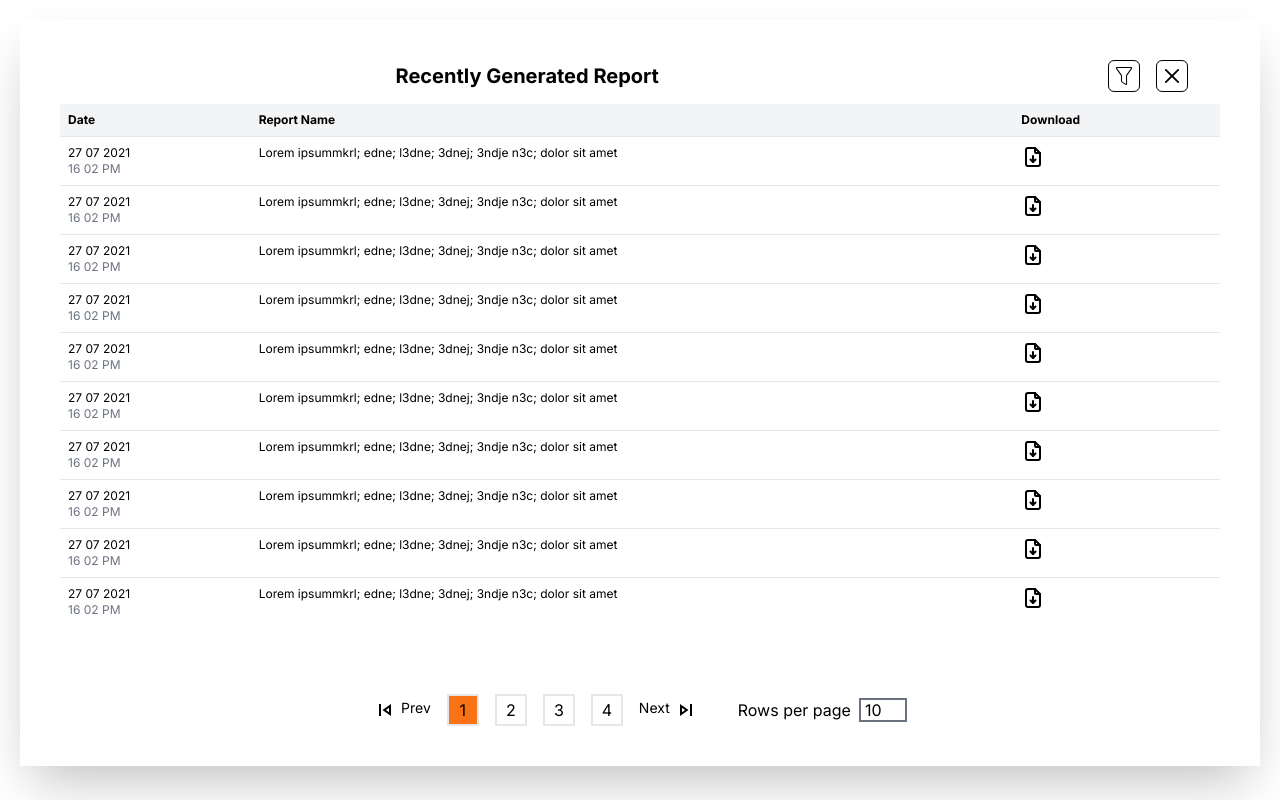
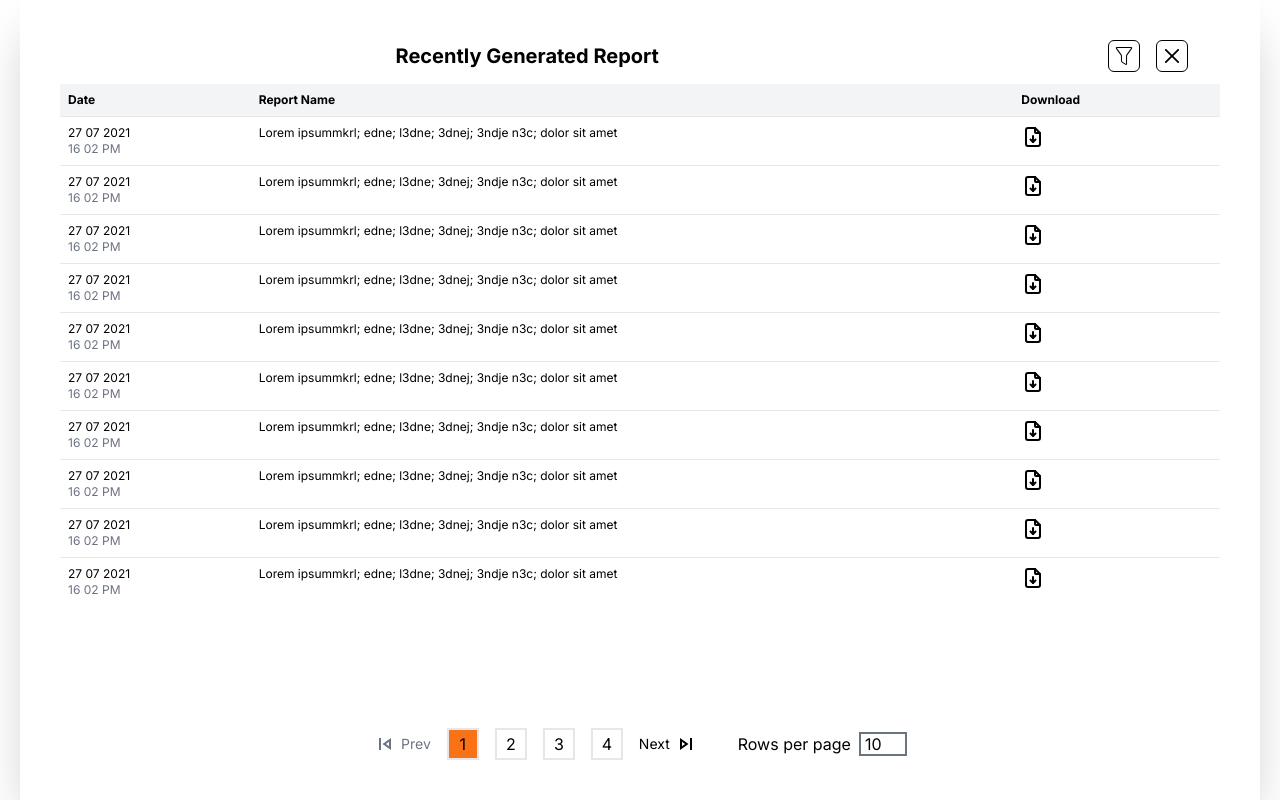
Before and after one commit to shivaprasadnashte/Monter-frontend-assignment, a Next.js app: page / in a window 1280 px wide. Built offline with nearby package versions, Linux system fonts and the light colour scheme.

Commit message:
Refactor imports and fix styling issues in Home component

```diff
--- a/app/page.js
+++ b/app/page.js
@@ -1,12 +1,11 @@
 "use client";
 
+import { useMemo, useState } from "react";
 import { CiFilter } from "react-icons/ci";
+import { MdOutlineSkipNext, MdOutlineSkipPrevious } from "react-icons/md";
 import { RxCross2 } from "react-icons/rx";
 import { TbFileDownload } from "react-icons/tb";
-import { MdOutlineSkipPrevious, MdOutlineSkipNext } from "react-icons/md";
-import { useState, useEffect, useMemo } from "react";
 import report from "../public/data";
-import Link from "next/link";
 
 export default function Home() {
   const [noOfRows, setNoOfRows] = useState(10);
@@ -49,7 +48,7 @@ export default function Home() {
       pageNumbers.push(
         <div
           key={i}
-          className={`border-2 flex  justify-center items-center ${
+          className={`border-2 flex hover:cursor-pointer  justify-center items-center ${
             currentPage === i ? "bg-orange-500" : ""
           } sm:w-8 w-6 h-6 sm:h-8`}
           onClick={() => setCurrentPage(i)}
@@ -63,8 +62,8 @@ export default function Home() {
 
   return (
     <>
-      <div className="flex flex-col items-center sm:p-10 shadow-2xl m-1 sm:my-5 sm:mx-5 ">
-        <div className="flex justify-center w-full">
+      <div className="flex flex-col items-center sm:p-10 h-screen overflow-y-scroll  shadow-2xl  sm:mx-5 ">
+        <div className="flex justify-center w-full ">
           <div className="flex mb-3 items-center justify-evenly w-full">
             <div className="w-3/4 flex sm:justify-center">
               <h1 className="font-bold text-sm sm:text-xl">
@@ -81,7 +80,7 @@ export default function Home() {
             </div>
           </div>
         </div>
-        <div className="flex w-full justify-evenly bg-gray-100 p-2">
+        <div className="flex w-full justify-evenly  bg-gray-100 p-2">
           <div className="flex text-xs font-bold justify-start w-full sm:w-1/4">
             Date
           </div>
@@ -92,7 +91,7 @@ export default function Home() {
             Download
           </div>
         </div>
-        <div className=" w-full h-[550px] overflow-y-scroll">
+        <div className=" w-full h-full overflow-y-scroll">
           {displayedReport.map((item, index) => (
             <div
               key={index}
@@ -116,15 +115,23 @@ export default function Home() {
         <div className="flex sm:flex-row flex-col w-full items-center justify-center gap-2 mt-2 sm:gap-10">
           <div>
             <div className="flex justify-center items-center gap-4">
-              <div className="flex gap-1" onClick={handlePrev}>
-                <MdOutlineSkipPrevious className="sm:text-2xl text-xs cursor-pointer" />
+              <button
+                className="flex gap-1 cursor-pointer items-center disabled:text-gray-500 disabled:cursor-not-allowed"
+                disabled={currentPage == 1}
+                onClick={handlePrev}
+              >
+                <MdOutlineSkipPrevious className="sm:text-2xl text-xs " />
                 <p className="text-xs sm:text-sm">Prev</p>
-              </div>
+              </button>
               {renderPageNumbers()}
-              <div className="flex gap-1 cursor-pointer" onClick={handleNext}>
+              <button
+                className="flex gap-1 cursor-pointer items-center disabled:text-gray-500 disabled:cursor-not-allowed"
+                disabled={currentPage == 40 / noOfRows}
+                onClick={handleNext}
+              >
                 <p className="text-xs sm:text-sm">Next</p>
                 <MdOutlineSkipNext className="sm:text-2xl text-xs" />
-              </div>
+              </button>
             </div>
           </div>
           <div className="flex gap-2">
```
